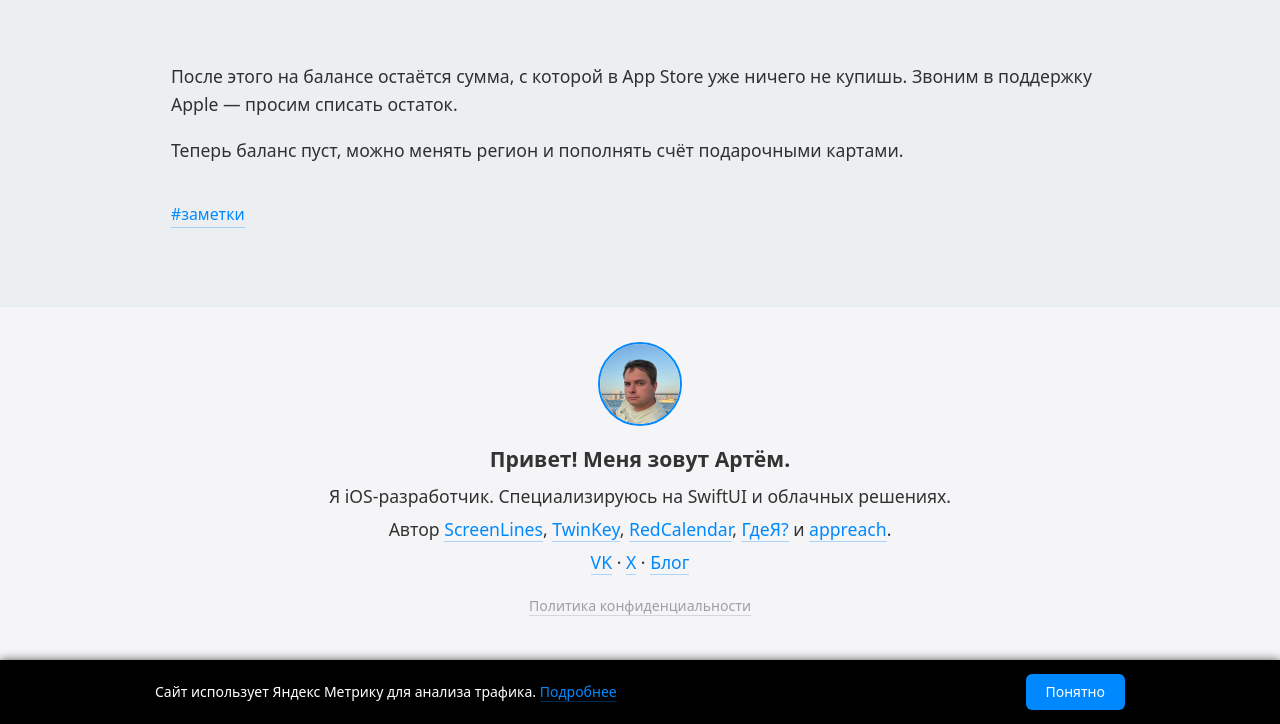
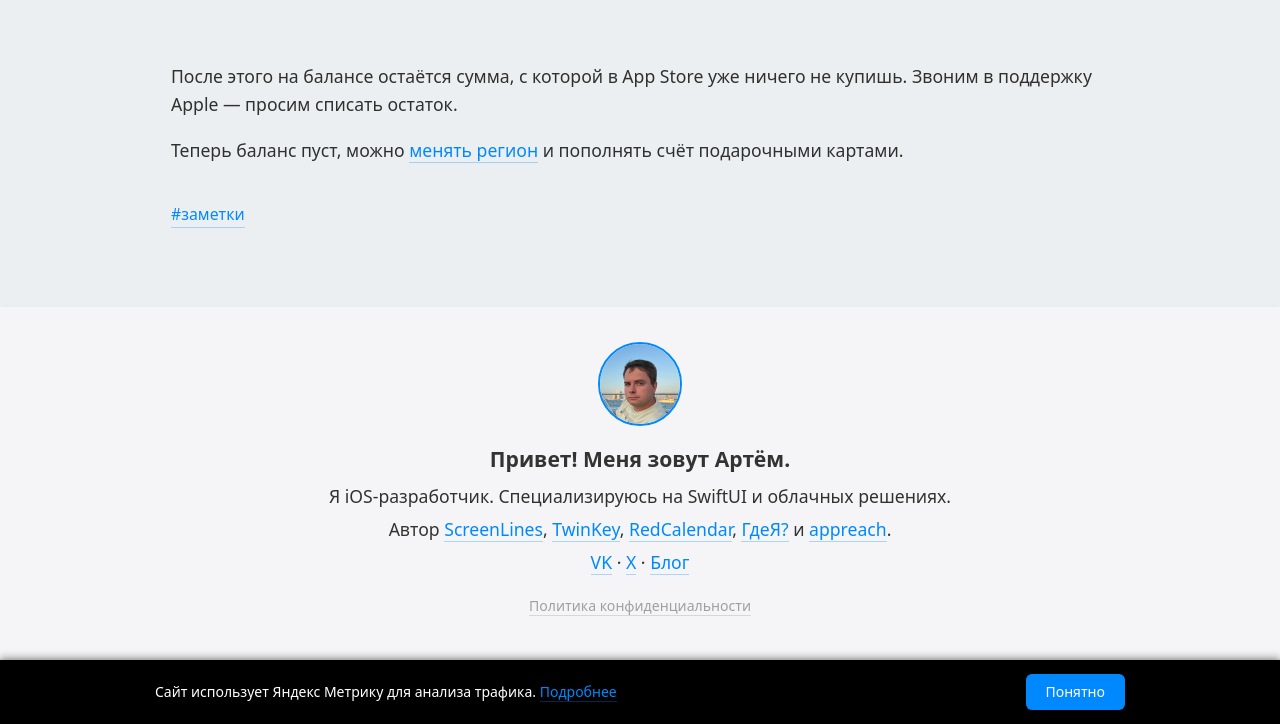
Before and after one commit to artembolotov/artembolotov.github.io, a Jekyll site: the page built from blog/_posts/2026-05-04-spend-apple-balance.md, in a window 1280 px wide and 900 px high, scrolled down 2333 px, cut to the strip 176-900 px from the top of the window. Built offline with Jekyll 4.4.1, drawn with Linux system fonts in a browser that asks for light colours; part of the change alters nothing that is shown.

```diff
--- a/blog/_posts/2026-05-04-spend-apple-balance.md
+++ b/blog/_posts/2026-05-04-spend-apple-balance.md
@@ -47,4 +47,4 @@ large.png
 
 После этого на балансе остаётся сумма, с которой в App Store уже ничего не купишь. Звоним в поддержку Apple&nbsp;— просим списать остаток.
 
-Теперь баланс пуст, можно менять регион и пополнять счёт подарочными картами.
+Теперь баланс пуст, можно [менять регион](/blog/2026/05/24/apple-change-region){:target="_blank" rel="noopener"} и пополнять счёт подарочными картами.
```
